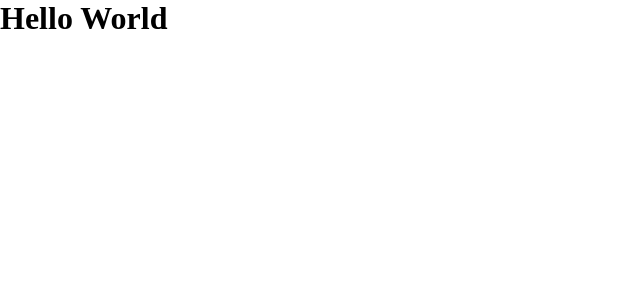
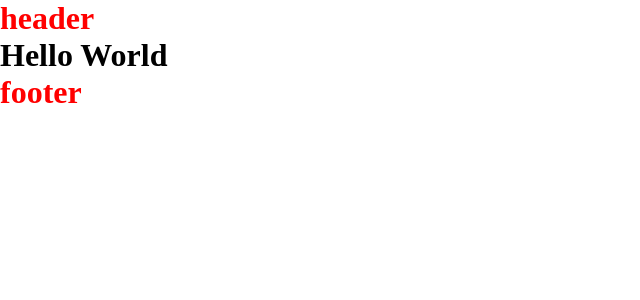
Before and after one commit to slizzered/CarePathDashboard, a Next.js app in the folder frontend/: page / in a window 1280 px wide. Shown: the top 300 px of the page, without its empty margins (0-640 px from the left). Built offline with nearby package versions, Linux system fonts and the light colour scheme.

Commit message:
added a layout-component to create header, main and footer element, there is no fancy layout yet (just placeholder)

```diff
--- /dev/null
+++ b/frontend/src/components/Layout/Layout.js
@@ -0,0 +1,16 @@
+import Styles from "./Layout.module.css";
+
+export function Layout(props) {
+  return (
+    <>
+      <header className={Styles.header}>
+        <h1>header</h1>
+      </header>
+
+      <main>{props.children}</main>
+      <footer className={Styles.footer}>
+        <h1>footer</h1>
+      </footer>
+    </>
+  );
+}
--- /dev/null
+++ b/frontend/src/components/Layout/Layout.module.css
@@ -0,0 +1,7 @@
+.header {
+    color: red;
+}
+
+.footer {
+    color: red;
+}
--- a/frontend/src/pages/_app.js
+++ b/frontend/src/pages/_app.js
@@ -1,5 +1,10 @@
-import '@/styles/globals.css'
+import "@/styles/globals.css";
+import { Layout } from "../components/Layout/Layout";
 
 export default function App({ Component, pageProps }) {
-  return <Component {...pageProps} />
+  return (
+    <Layout>
+      <Component {...pageProps} />
+    </Layout>
+  );
 }
```
